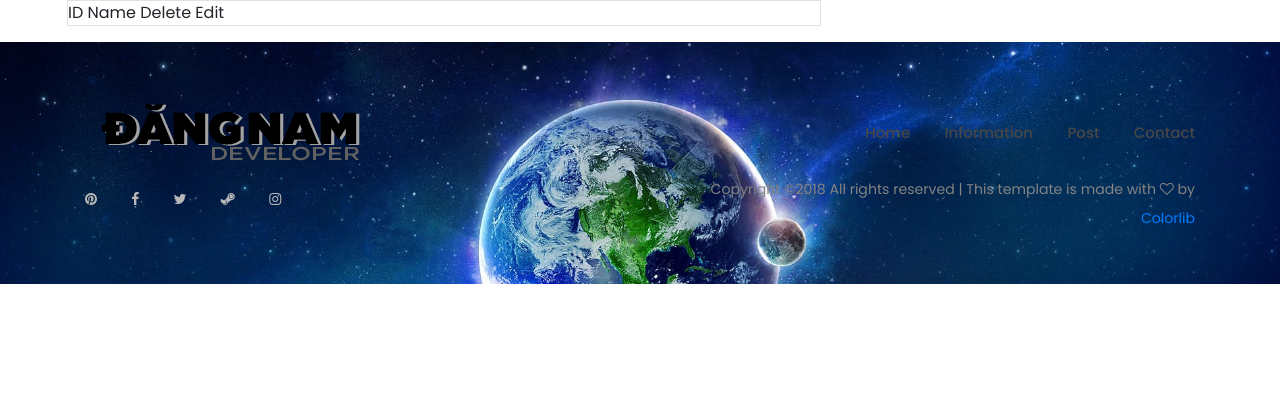
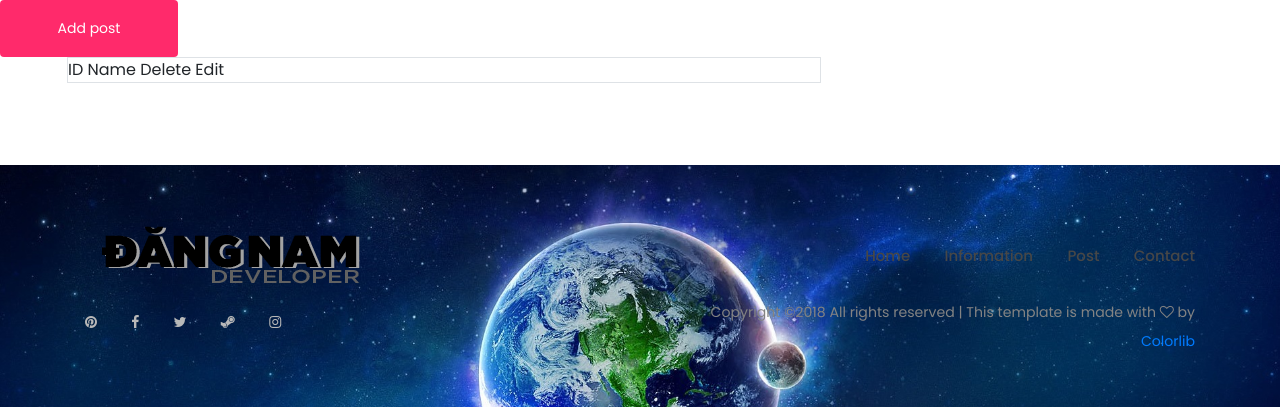
Before and after one commit to dangnamk55/home, a Laravel app: page /admin/quan-tri in a window 1280 px wide. Shown: the part 196-616 px from the top of the page. Run offline with Laravel 8, Linux system fonts and the light colour scheme; the visitor is signed in with stand-in values (Sample User, id 1); data comes from the database, SQL or seed files in the repository; data that the repository does not hold is empty; settings files or empty folders that the repository lacks are supplied.

Commit message:
done delete

```diff
--- a/blog2/app/Http/Controllers/CateController.php
+++ b/blog2/app/Http/Controllers/CateController.php
@@ -13,6 +13,14 @@ class CateController extends Controller
     }
 
     public function getDelete($id){
-        echo $id;
+        $post = Posts::find($id);
+        $post->delete();
+        flash('xóa thành công!')->success();
+        return redirect()->route('quantri');
     }
+
+    public function getEdit($id){
+
+    }
+
 }
--- a/blog2/resources/views/admin/quantri.blade.php
+++ b/blog2/resources/views/admin/quantri.blade.php
@@ -4,10 +4,15 @@
 
 @section('main')
 
+@include('flash::message')
+
+<a class="btn site-btn" href="{{route('admin.add')}}">Add post</a>
+
+<section class="recipes-section spad pt-0">
     <div class="container">
         <div class="row">
             <div class="col-lg-8">
-                <div class="table table-striped table-bordered table-hover">
+                <div class="table table-striped table-bordered">
                     <thead>
                         <tr align="center">
                             <th>ID</th>
@@ -19,11 +24,11 @@
 
                     <tbody>
                     @foreach($data as $item)
-                        <tr class="odd gradeX" align="center">
+                        <tr class="active" align="center">
                             <td>1</td>
                             <td>{!! $item["name"] !!}</td>
-                            <td class="center"><i class="fa fa-trash-o fa-fw"></i><a href="{{route('admin.getDelete',['id'=>$item['id']])}}">Delete</a></td>
-                            <td class="center"><i class="fa fa-pencil fa-fw"></i><a href="{{route('admin.getEdit',['id'=>$item['id']])}}">Edit</a></td>
+                            <td><i class="fa fa-trash-o fa-fw"></i><a href="{{route('admin.getDelete',['id'=>$item['id']])}}">Delete</a></td>
+                            <td><i class="fa fa-pencil fa-fw"></i><a href="{{route('admin.getEdit',['id'=>$item['id']])}}">Edit</a></td>
                         </tr>
                     @endforeach
                     </tbody>
@@ -32,5 +37,7 @@
             </div>
         </div>
     </div>
+</section>
+
 
     @endsection
--- a/blog2/routes/web.php
+++ b/blog2/routes/web.php
@@ -47,6 +47,7 @@ Route::group(
     function () {
         Route::get('/quan-tri', 'CateController@getList')->name('quantri');
         Route::get('/delete/{id}', 'CateController@getDelete')->name('admin.getDelete');
-        Route::get('/edit/{id}', 'CateController@getEdit')->name('admin.getEdit');
+        Route::get('/edit/{id}', 'CatCeontroller@getEdit')->name('admin.getEdit');
+        Route::get('/add', 'postController@getAdd')->name('admin.add');
     }
 );
```
Also changed, not shown: blog2/app/Http/Controllers/postController.php (added, +12 -0 lines).
